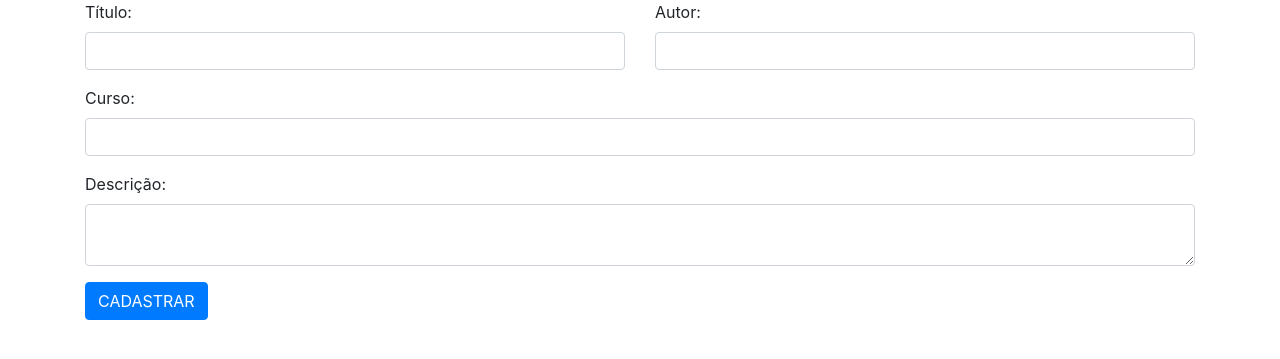
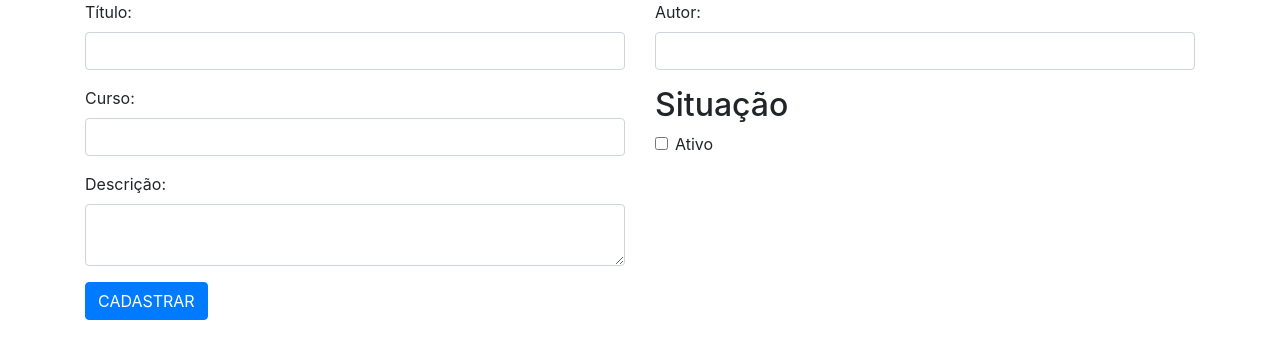
Before and after one commit to anabitencourt/InformaticaIntegrado, a PHP site: page / in a window 1280 px wide. Shown: the part 56-415 px from the top of the page. Run offline with PHP 8.4, Linux system fonts and the light colour scheme.

Commit message:
Add files via upload

```diff
--- a/revisao4info/portalNoticia/index.php
+++ b/revisao4info/portalNoticia/index.php
@@ -58,16 +58,31 @@
 			</div>
 
 
-
-
+			<div class="row">
+				<div class="col-sm-6">
 				  <div class="form-group">
 				    <label for="curso">Curso:</label>
 				    <input type="text" class="form-control" id="curso" name="curso">
 				  </div>
+				</div>
+				<div class="col-sm-6">
+  				  <div class="form-group">
+  				  <h2>Situação</h2>
+					<div class="form-check">
+					    <input type="checkbox" class="form-check-input" id="exampleCheck1">
+					    <label class="form-check-label" for="exampleCheck1">Ativo</label>
+					</div>
+				  </div>
+				</div>
+			</div>
+			<div class="row">
+				<div class="col-sm-6">
 			  		<div class="form-group"	>
 			   		 <label for="descricao">Descrição:</label>
 			    			<textarea class="form-control" id="descricao" name="descricao">
 			    </textarea>
+			  		</div>
+				</div>
 			</div>
 			  <button type="submit" class="btn btn-primary">CADASTRAR</button>
 			</form>
```
Lines whose indentation alone changed are shown as unchanged.
